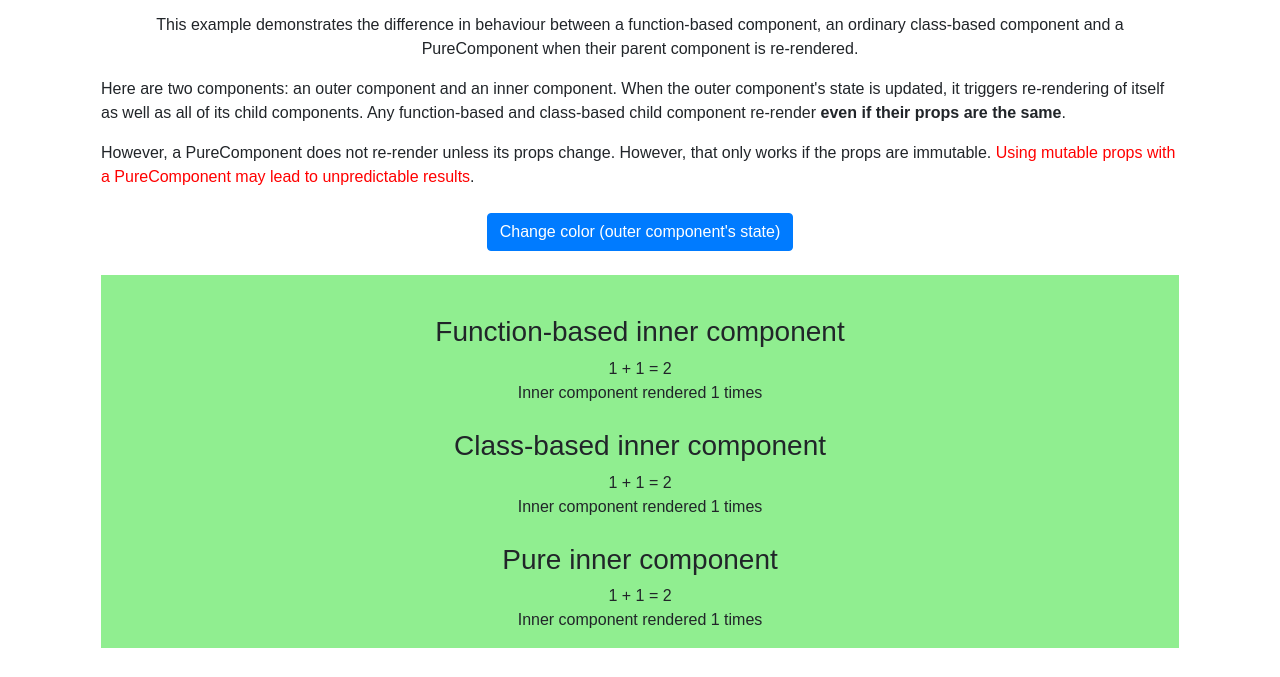
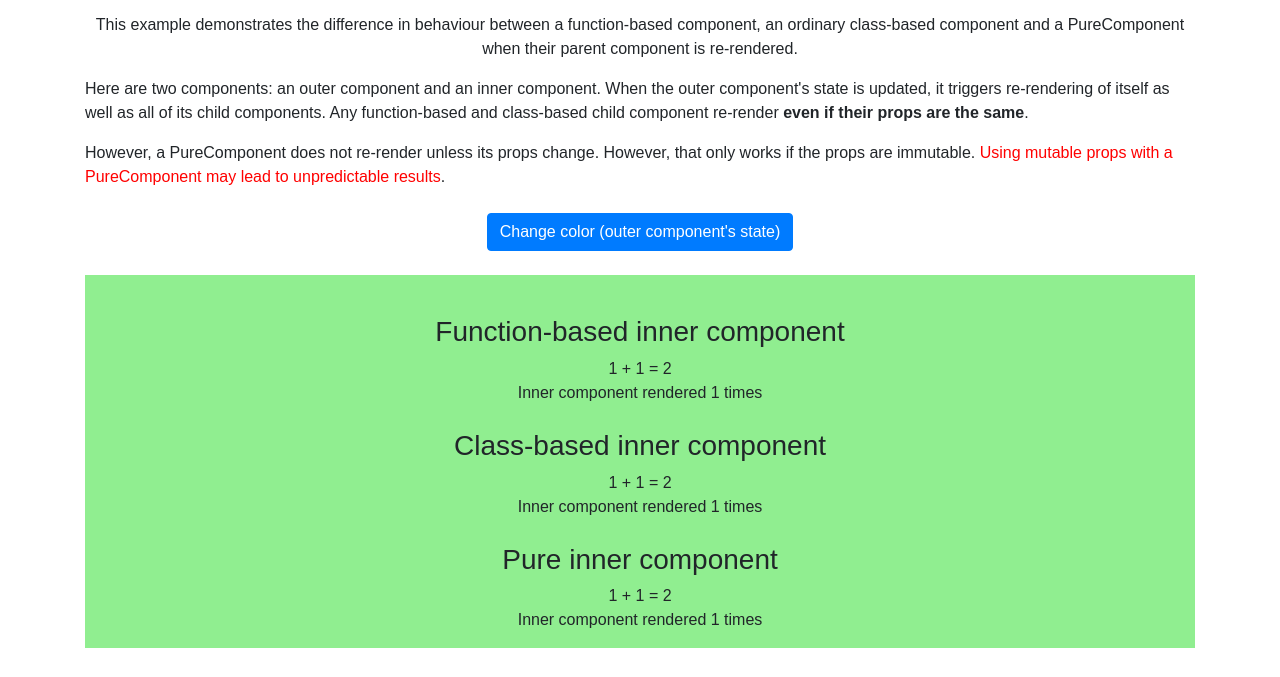
Before and after one commit to ozmoroz/react-purecomponent, a React app: page / in a window 1280 px wide. Shown: the part 121-798 px from the top of the page. Built offline with nearby package versions, Linux system fonts and the light colour scheme.

Commit message:
Changed margins

```diff
--- a/src/styles.css
+++ b/src/styles.css
@@ -8,7 +8,7 @@
 }
 
 .component-wrapper {
-  margin: 1rem;
+  margin: 1rem 0;
   padding: 1rem;
   display: flex;
   flex-direction: column;
@@ -22,7 +22,7 @@
 }
 
 p {
-  margin: 1rem;
+  margin: 1rem 0;
 }
 
 h2 {
```
